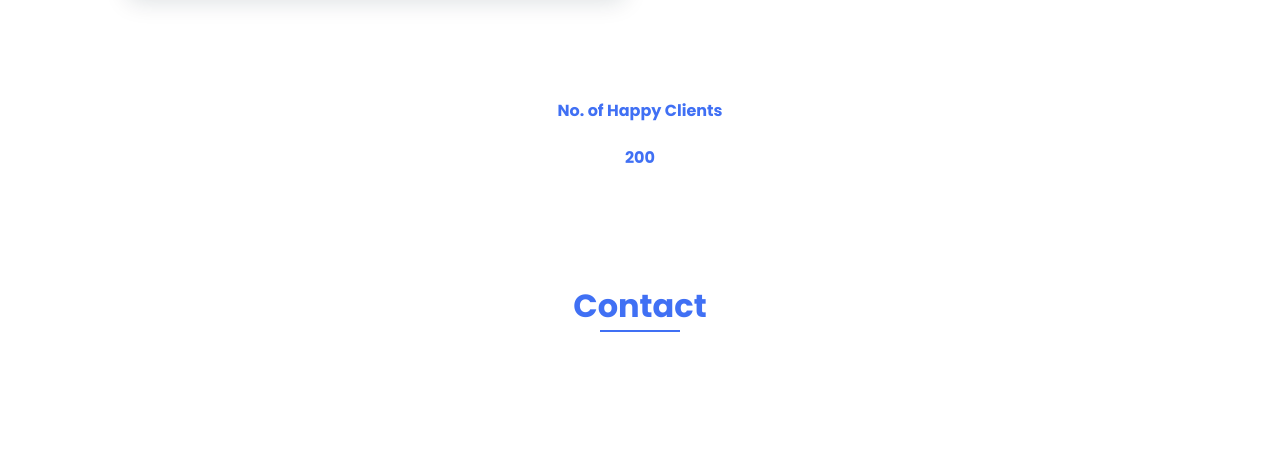
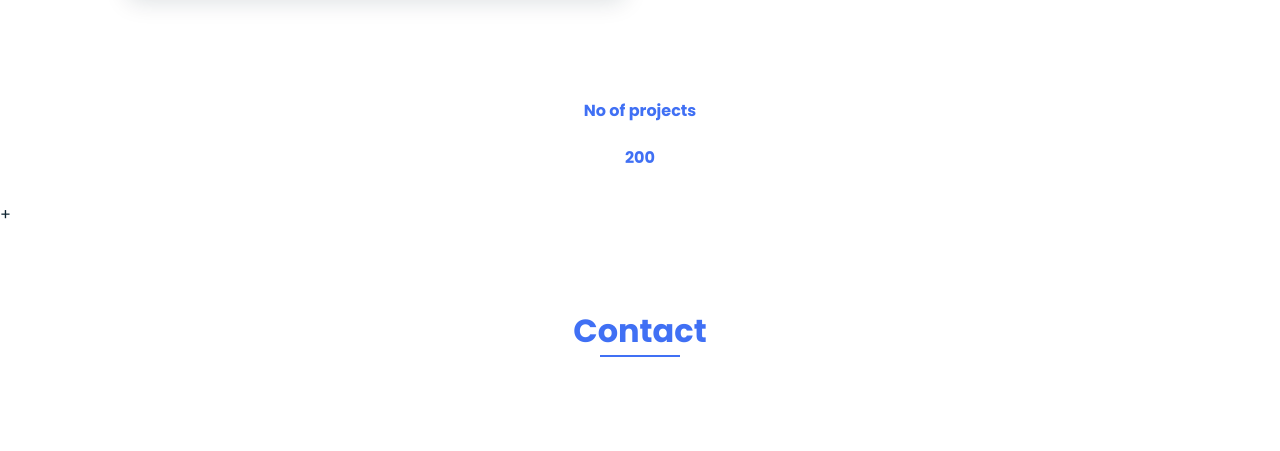
Before and after one commit to gilbert43/gilbert43.github.io, a plain HTML site: page index.html in a window 1280 px wide. Shown: the part 2175-2626 px from the top of the page. Drawn offline with nearby package versions, Linux system fonts and the light colour scheme; some packages are replaced by stand-ins of ours.

Commit message:
Update index.html

```diff
--- a/index.html
+++ b/index.html
@@ -163,7 +163,7 @@ I consider myself creative and hardworking, as my stats show. If you liked my pr
 
 	<div class="clients-section" id="clients">
 
-			<h4 class="section-tit">No. of Happy Clients</h4>
+			<h4 class="section-tit">No of projects</h4>
 			<h4 class="section-titles">200</h4>
 
 
@@ -177,7 +177,7 @@ I consider myself creative and hardworking, as my stats show. If you liked my pr
     </script>
 
 
-		</div>
+	</div><span>+</span>
 
 
 		<section class="contact section" id="contact">
```
